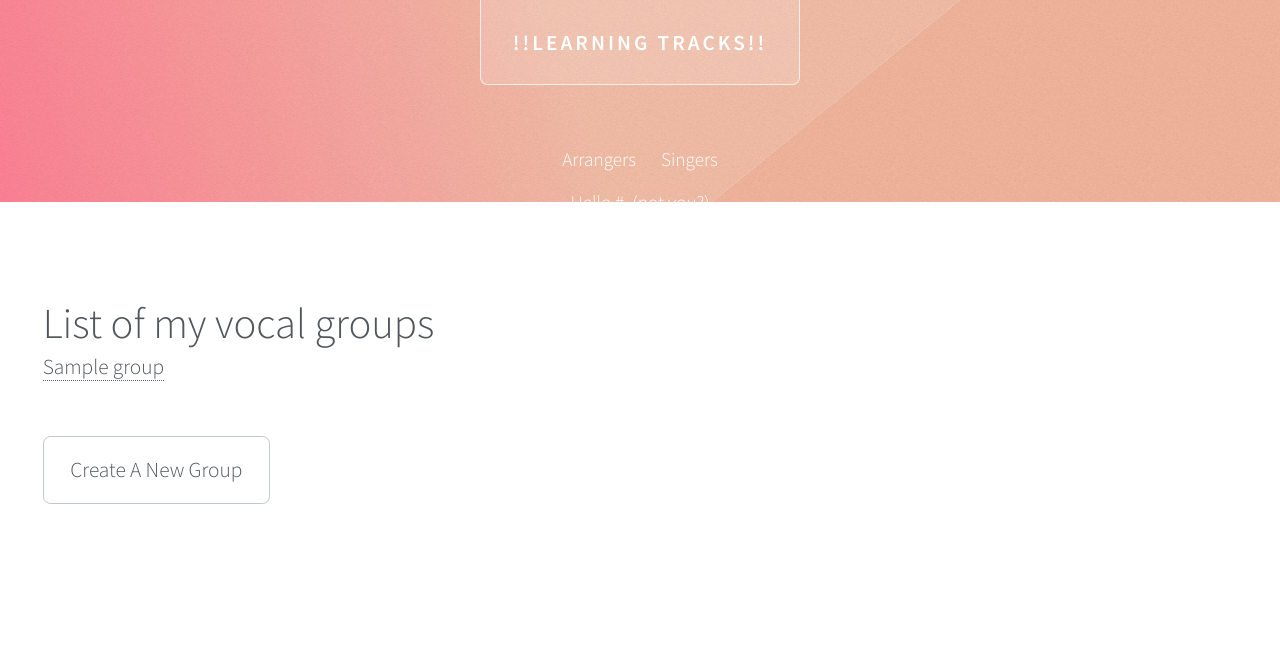
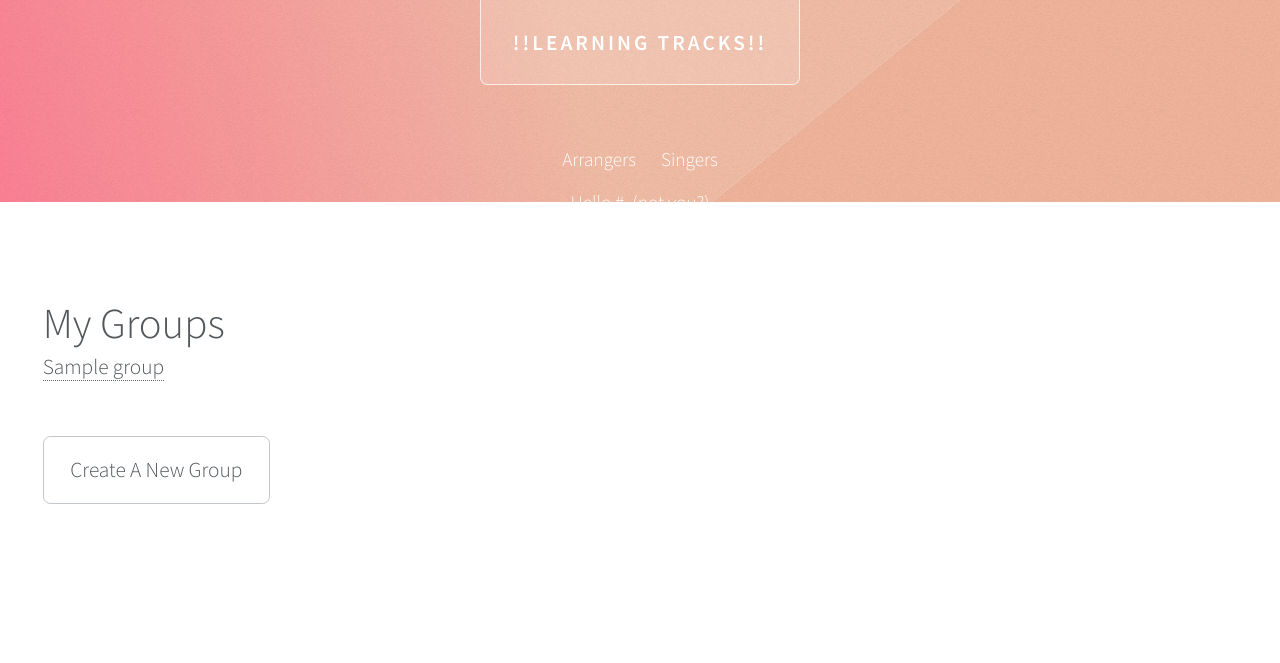
Before and after one commit to kj800x/ACappella, a Django app: page /arranger/ in a window 1280 px wide. Shown: the top 663 px of the page. Run offline with Django 3.2, Linux system fonts and the light colour scheme; a user stored in the database is signed in; tables that the repository leaves empty hold one stand-in row (values such as "Sample post").

Commit message:
Just a tad bit of UI

```diff
--- a/templates/arrangerhome.html
+++ b/templates/arrangerhome.html
@@ -2,7 +2,7 @@
 
 {% block title %}My Groups{% endblock title %}
 
-{% block contenttitle %}List of my vocal groups{% endblock %}
+{% block contenttitle %}My Groups{% endblock %}
 
 {% block contentcontent %}
   {% if Groups %}
```
